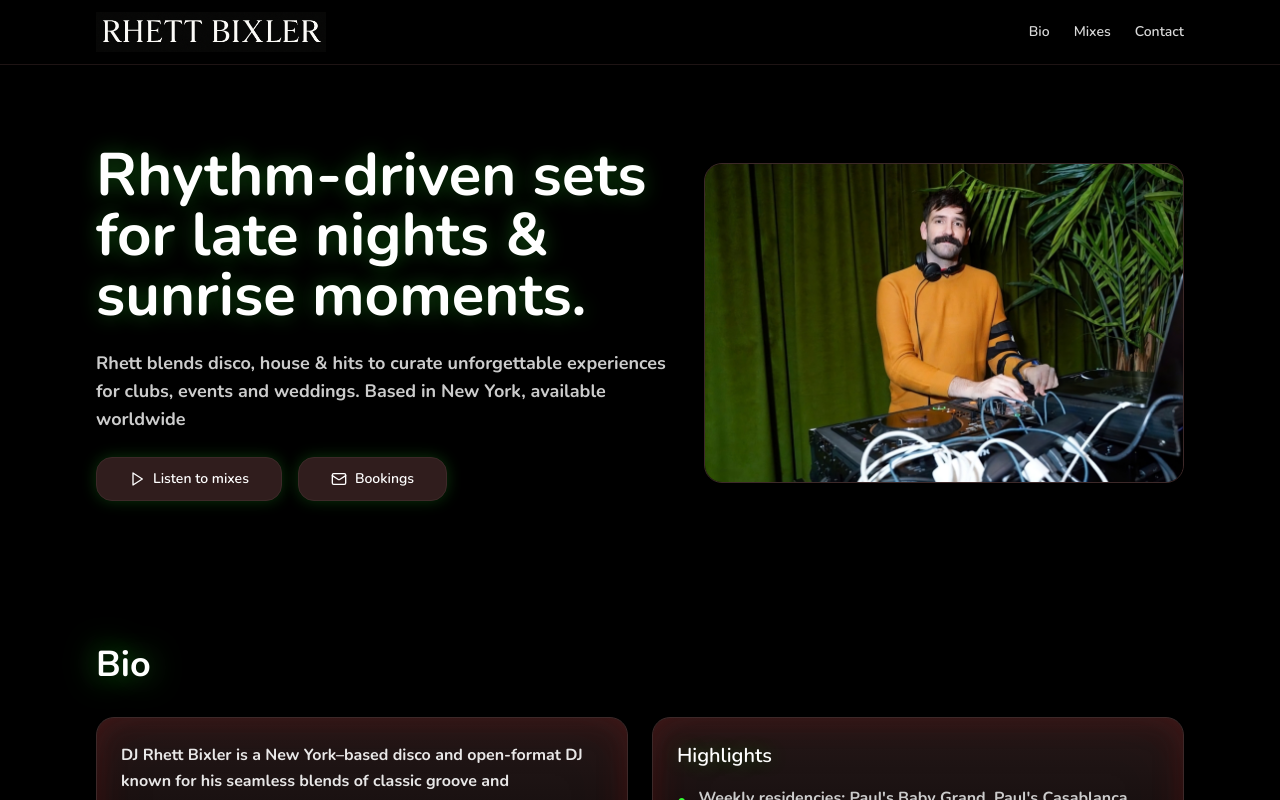
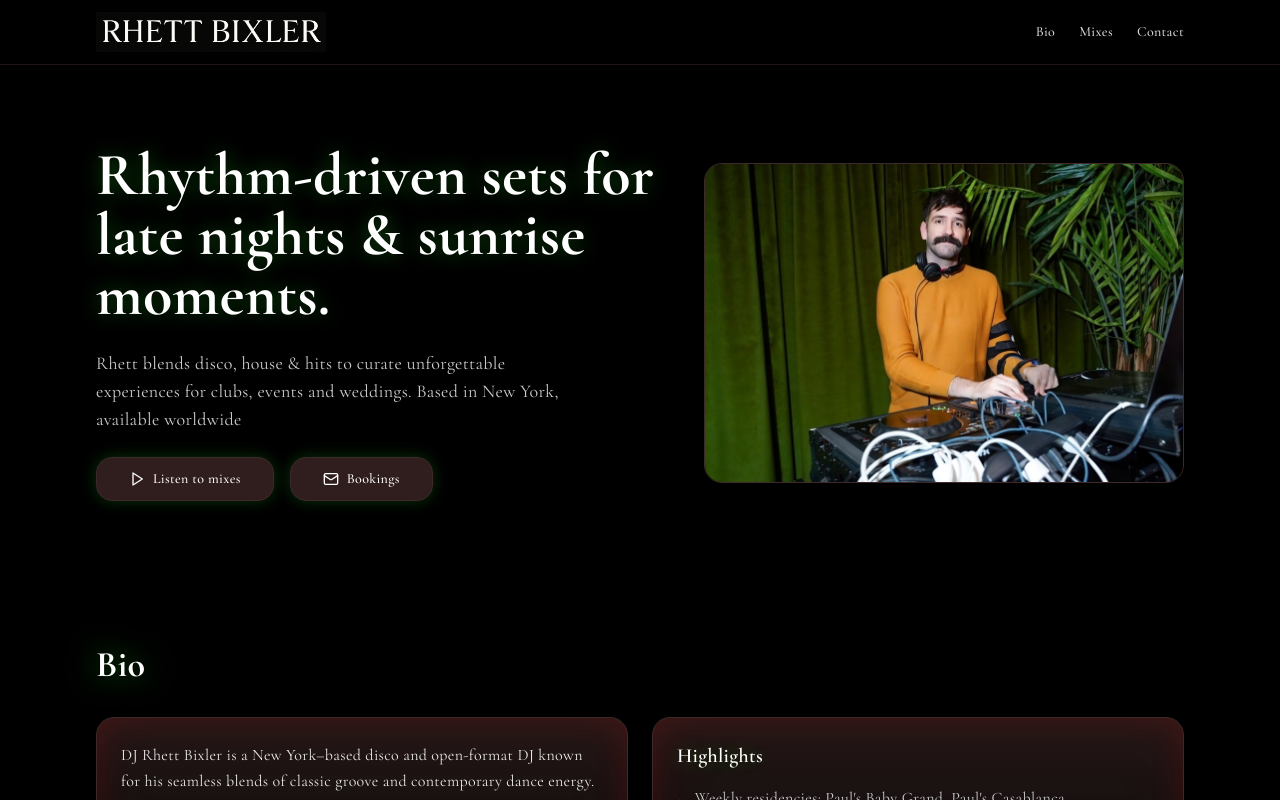
Before and after one commit to ShannonMaguire123/rhett-bixler-site-13454, a React (Vite) app: page / in a window 1280 px wide. Shown: the top 800 px of the page. Built offline with nearby package versions, Linux system fonts and the light colour scheme; the HTML template or start-up script is replaced by a standard one.

Commit message:
Change font to luxury style

```diff
--- a/index.html
+++ b/index.html
@@ -8,7 +8,7 @@
     <meta name="author" content="Rhett Bixler" />
     <link rel="preconnect" href="https://fonts.googleapis.com">
     <link rel="preconnect" href="https://fonts.gstatic.com" crossorigin>
-    <link href="https://fonts.googleapis.com/css2?family=Nunito:wght@600;700;800;900&display=swap" rel="stylesheet">
+    <link href="https://fonts.googleapis.com/css2?family=Cormorant+Garamond:wght@300;400;500;600;700&display=swap" rel="stylesheet">
 
     <meta property="og:title" content="Rhett Bixler — House & Techno Selector" />
     <meta property="og:description" content="House & techno selector. Listen to mixes and get in touch for bookings." />
--- a/src/index.css
+++ b/src/index.css
@@ -53,10 +53,12 @@ All colors MUST be HSL.
   }
 
   body {
-    @apply bg-background text-foreground font-bold;
+    @apply bg-background text-foreground;
     background: hsl(0 0% 0%);
     min-height: 100vh;
     position: relative;
+    font-weight: 400;
+    letter-spacing: 0.02em;
   }
 
   body::before {
--- a/tailwind.config.ts
+++ b/tailwind.config.ts
@@ -14,8 +14,8 @@ export default {
     },
     extend: {
       fontFamily: {
-        sans: ['Nunito', 'system-ui', 'sans-serif'],
-        display: ['Nunito', 'system-ui', 'sans-serif'],
+        sans: ['Cormorant Garamond', 'serif'],
+        display: ['Cormorant Garamond', 'serif'],
       },
       colors: {
         border: "hsl(var(--border))",
```
